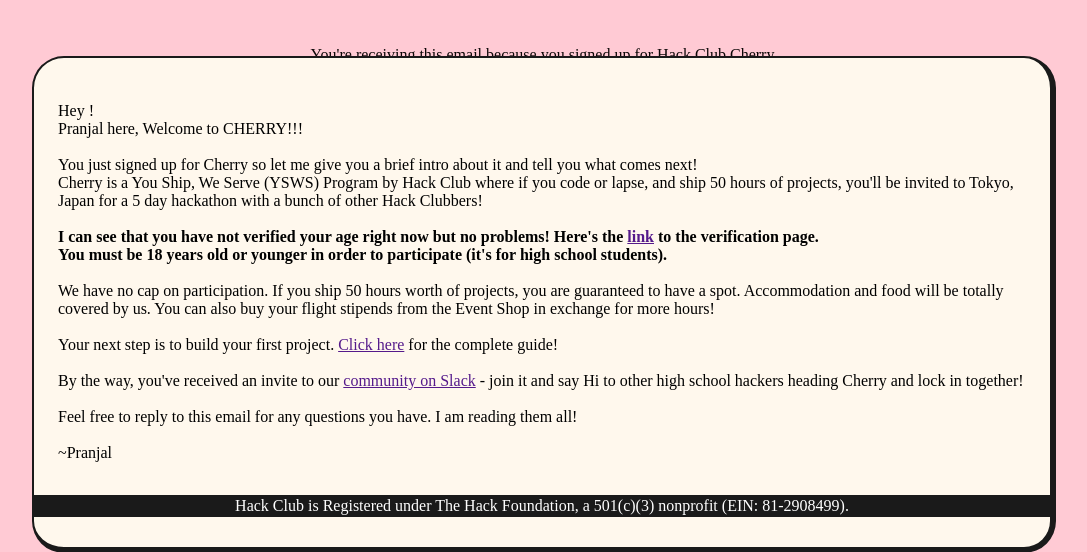
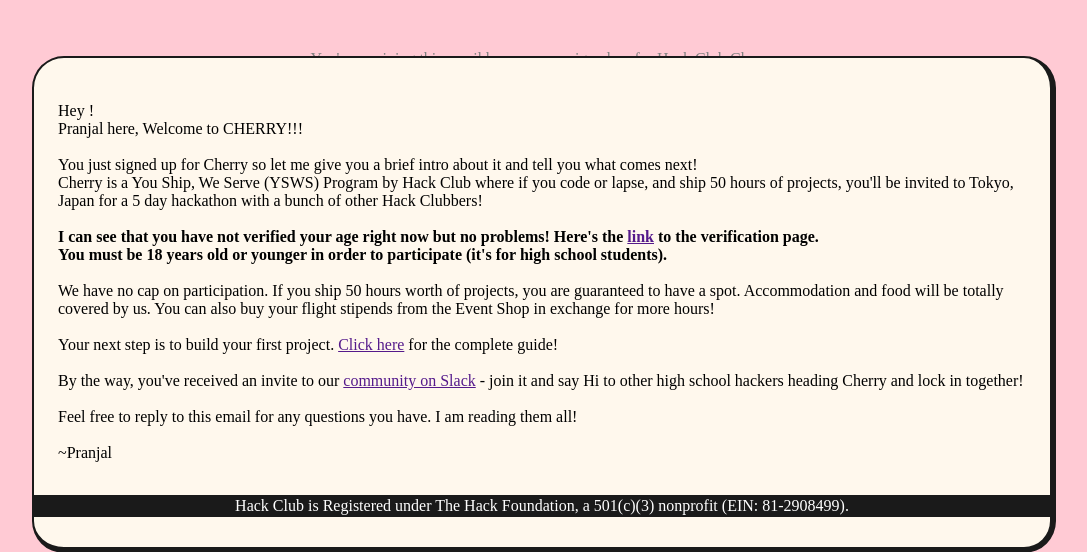
Before and after one commit to aryanbrite/ysws-frontend, a Python web app: template templates/email.html in a window 1280 px wide. Shown: the top 552 px of the page, without its empty margins (96-1183 px from the left). Run offline with Jinja, Linux system fonts and the light colour scheme; the template is opened without the code that fills it, so the values that code supplies are empty.

Commit message:
fixed email footer

```diff
--- a/templates/email.html
+++ b/templates/email.html
@@ -48,10 +48,10 @@
 </head>
 <body style="margin: 0; padding: 0; background-color: rgb(255, 202, 212);">
 
-    <table width="100%" cellpadding="0" cellspacing="0">
+    <table width="100%" cellpadding="0" cellspacing="0"  style="background-color: rgb(255, 202, 212);">
         <tr>
-            <td align="center" style="padding: 30px 0;">
-            <div style="width: 560px;">
+            <td align="center" style="padding: 30px 0 10px 0;">
+            <div style="width: 560px; max-width: 90;">
                 <div class="email-container" style="
                 background-color: #FFF8ED;
                 border-top: 2px solid #1a1a1a;
@@ -82,17 +82,13 @@
                     </div>
                 </div>
 
-                 <p style="color: rgb(12, 6, 6); text-align: center; z-index: 1100;">You're receiving this email because you signed up for Hack Club Cherry. <br> <a href="">Unsubscribe</a></p>
+                <p style="color: grey; text-align: center; z-index: 1100; padding: 20px; margin: 0;">You're receiving this email because you signed up for Hack Club Cherry. <br> <a href="">Unsubscribe</a></p>
             </div>
 
-             <p style="color: rgb(4, 2, 2); text-align: center; z-index: 1100;">You're receiving this email because you signed up for Hack Club Cherry. <br> <a href="">Unsubscribe</a></p>
             </td>
         </tr>
     </table>
 
-    <p style="color: rgb(9, 4, 4); text-align: center; z-index: 1100;">You're receiving this email because you signed up for Hack Club Cherry. <br> <a href="">Unsubscribe</a></p>
-
-
 
 </body>
 </html>
```
